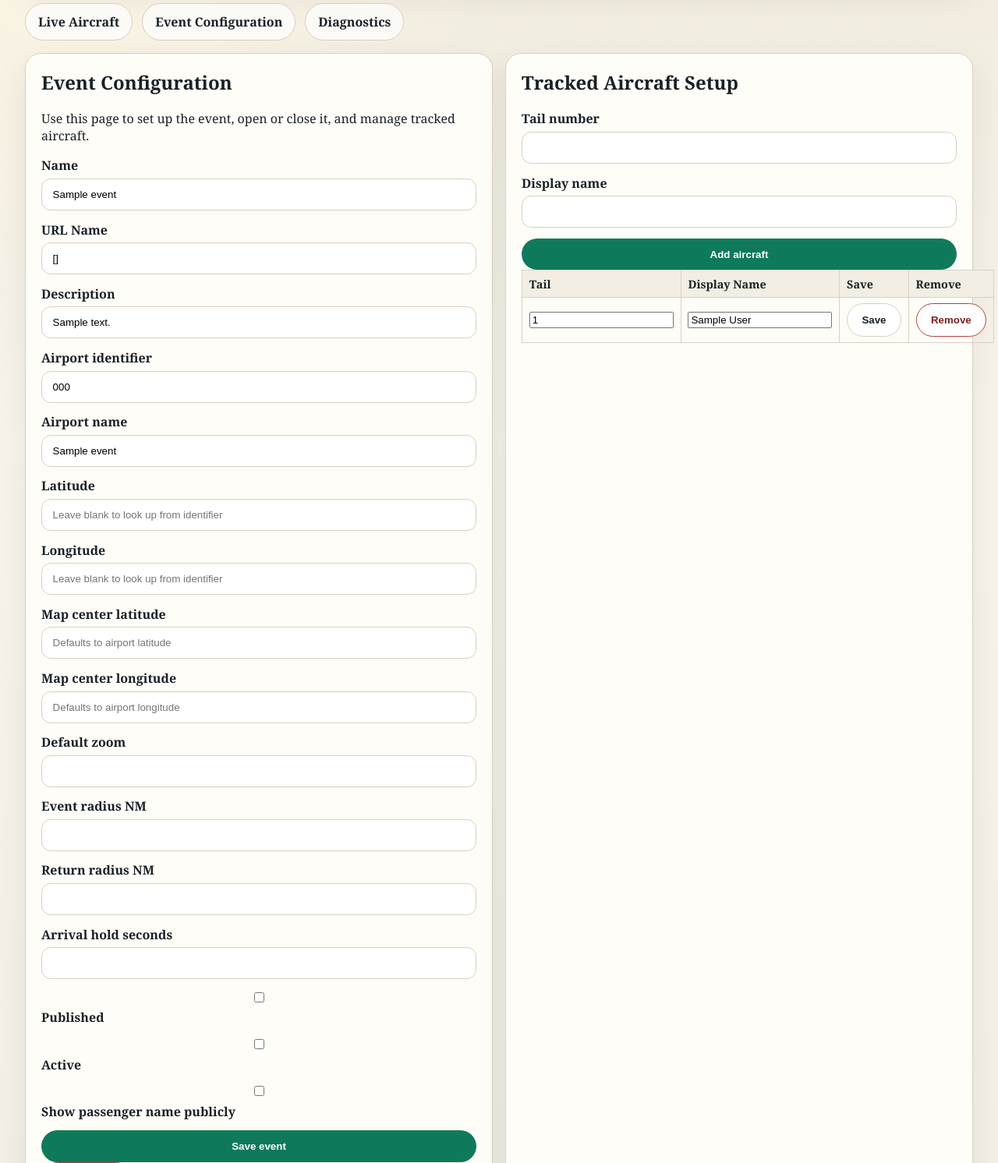
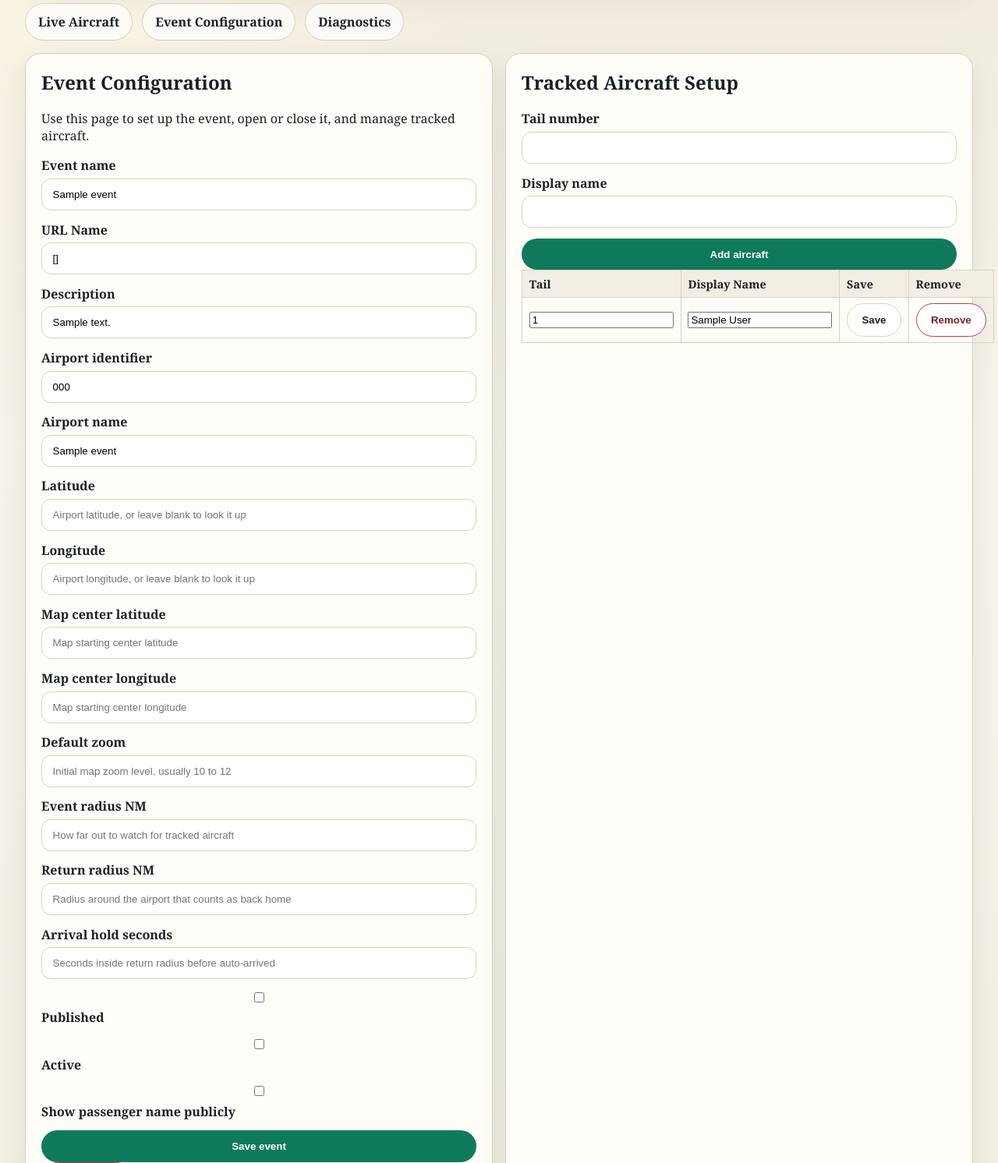
Before and after one commit to davideellis/Flying_Event_ADSB_Tracker, a FastAPI app: template src/app/templates/admin/event_configuration.html in a window 1280 px wide. Shown: the part 287-1779 px from the top of the page at 78% size. Run offline with FastAPI, Linux system fonts and the light colour scheme; the template is opened without the code that fills it: most values are stand-ins (such as "Sample title", 1, 10 or a date in 2020).

Commit message:
Clarify event configuration field guidance

```diff
--- a/src/app/templates/admin/event_configuration.html
+++ b/src/app/templates/admin/event_configuration.html
@@ -6,19 +6,19 @@
     <h2>Event Configuration</h2>
     <p>Use this page to set up the event, open or close it, and manage tracked aircraft.</p>
     <form method="post" action="/admin/events/{{ event.id }}/update" class="stack-form">
-      <label>Name <input name="name" value="{{ event.name }}" required></label>
-      <label>URL Name <input name="slug" value="{{ event.slug }}" required></label>
-      <label>Description <input name="description" value="{{ event.description or '' }}"></label>
-      <label>Airport identifier <input name="airport_code" value="{{ event.airport_code or '' }}" placeholder="KADS or ADS"></label>
-      <label>Airport name <input name="airport_name" value="{{ event.airport_name or '' }}"></label>
-      <label>Latitude <input name="latitude" type="number" step="0.000001" value="{{ event.latitude }}" placeholder="Leave blank to look up from identifier"></label>
-      <label>Longitude <input name="longitude" type="number" step="0.000001" value="{{ event.longitude }}" placeholder="Leave blank to look up from identifier"></label>
-      <label>Map center latitude <input name="map_center_latitude" type="number" step="0.000001" value="{{ event.map_center_latitude }}" placeholder="Defaults to airport latitude"></label>
-      <label>Map center longitude <input name="map_center_longitude" type="number" step="0.000001" value="{{ event.map_center_longitude }}" placeholder="Defaults to airport longitude"></label>
-      <label>Default zoom <input name="default_zoom" type="number" value="{{ event.default_zoom }}" required></label>
-      <label>Event radius NM <input name="event_radius_nm" type="number" step="0.1" value="{{ event.event_radius_nm }}" required></label>
-      <label>Return radius NM <input name="return_radius_nm" type="number" step="0.1" value="{{ event.return_radius_nm }}" required></label>
-      <label>Arrival hold seconds <input name="arrival_hold_seconds" type="number" value="{{ event.arrival_hold_seconds }}" required></label>
+      <label>Event name <input name="name" value="{{ event.name }}" placeholder="Name shown to admins and public viewers" required></label>
+      <label>URL Name <input name="slug" value="{{ event.slug }}" placeholder="Short URL path like young-eagles-april" required></label>
+      <label>Description <input name="description" value="{{ event.description or '' }}" placeholder="Optional short summary for this event"></label>
+      <label>Airport identifier <input name="airport_code" value="{{ event.airport_code or '' }}" placeholder="ICAO/IATA/FAA code like KADS or ADS"></label>
+      <label>Airport name <input name="airport_name" value="{{ event.airport_name or '' }}" placeholder="Friendly airport name shown in the app"></label>
+      <label>Latitude <input name="latitude" type="number" step="0.000001" value="{{ event.latitude }}" placeholder="Airport latitude, or leave blank to look it up"></label>
+      <label>Longitude <input name="longitude" type="number" step="0.000001" value="{{ event.longitude }}" placeholder="Airport longitude, or leave blank to look it up"></label>
+      <label>Map center latitude <input name="map_center_latitude" type="number" step="0.000001" value="{{ event.map_center_latitude }}" placeholder="Map starting center latitude"></label>
+      <label>Map center longitude <input name="map_center_longitude" type="number" step="0.000001" value="{{ event.map_center_longitude }}" placeholder="Map starting center longitude"></label>
+      <label>Default zoom <input name="default_zoom" type="number" value="{{ event.default_zoom }}" placeholder="Initial map zoom level, usually 10 to 12" required></label>
+      <label>Event radius NM <input name="event_radius_nm" type="number" step="0.1" value="{{ event.event_radius_nm }}" placeholder="How far out to watch for tracked aircraft" required></label>
+      <label>Return radius NM <input name="return_radius_nm" type="number" step="0.1" value="{{ event.return_radius_nm }}" placeholder="Radius around the airport that counts as back home" required></label>
+      <label>Arrival hold seconds <input name="arrival_hold_seconds" type="number" value="{{ event.arrival_hold_seconds }}" placeholder="Seconds inside return radius before auto-arrived" required></label>
       <label><input name="is_published" type="checkbox" value="true" {% if event.is_published %}checked{% endif %}> Published</label>
       <label><input name="is_active" type="checkbox" value="true" {% if event.is_active %}checked{% endif %}> Active</label>
       <label><input name="show_passenger_name_public" type="checkbox" value="true" {% if event.show_passenger_name_public %}checked{% endif %}> Show passenger name publicly</label>
```
